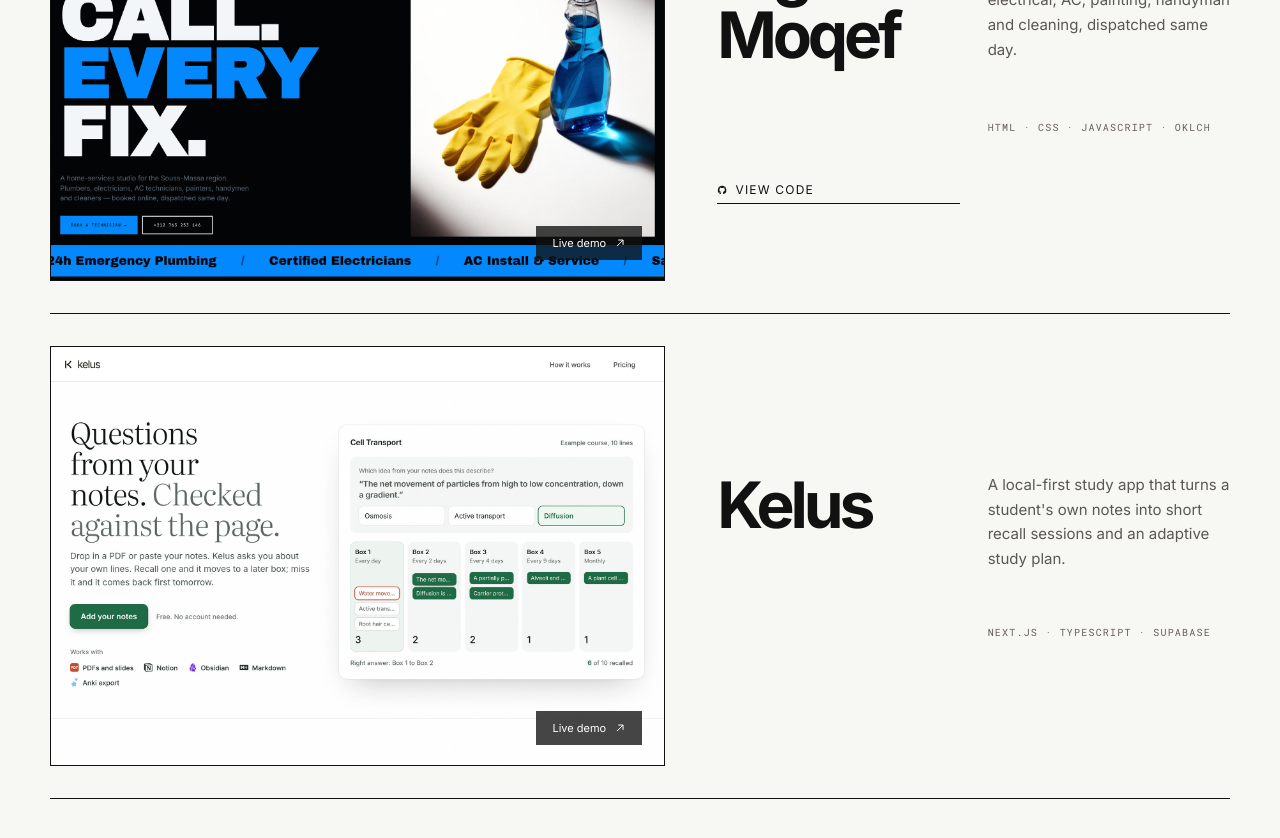
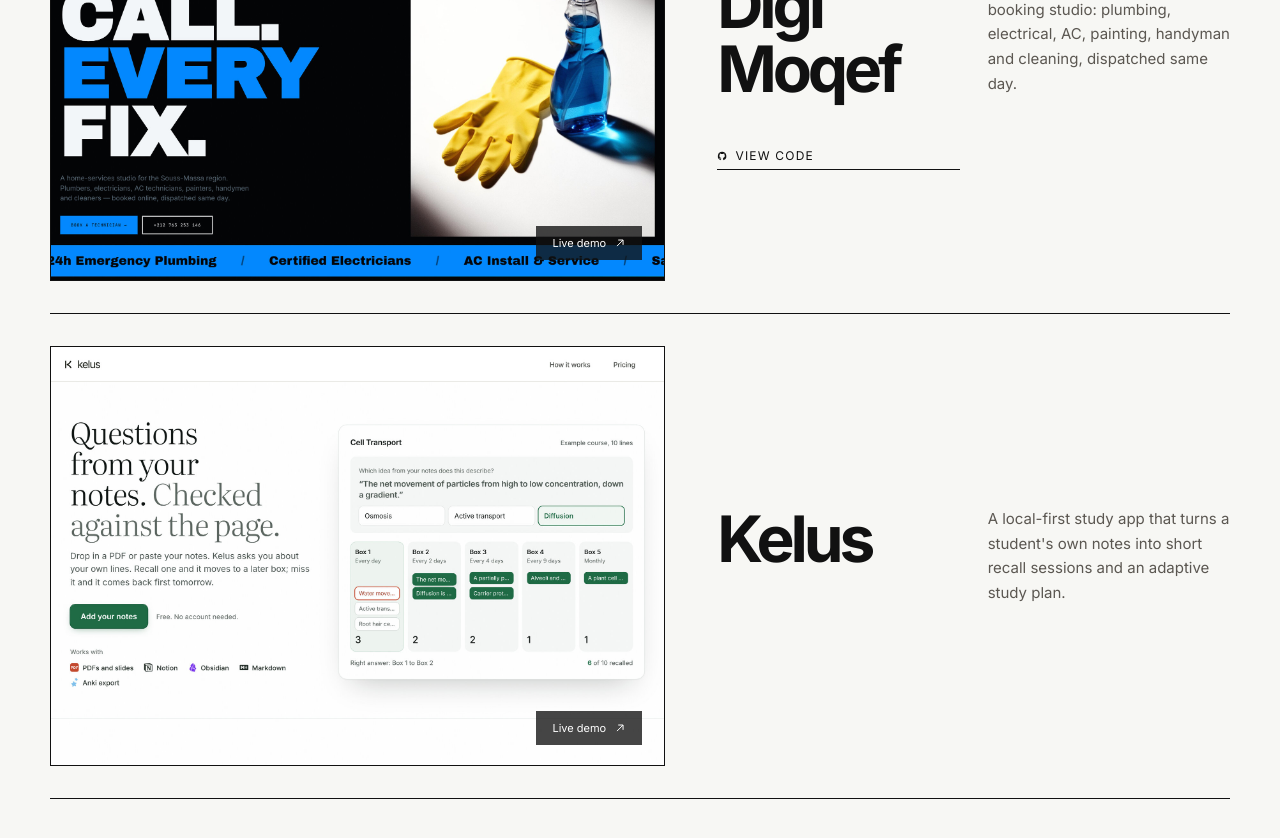
Before and after one commit to YSF2004/portfolio, a Next.js app: page / in a window 1280 px wide. Shown: the part 1520-2358 px from the top of the page. Built offline with nearby package versions, Linux system fonts and the light colour scheme.

Commit message:
Remove tech stack lines from project cards
Co-Authored-By: Claude Opus 5.5 <noreply@anthropic.com>
Claude-Session: https://claude.ai/code/session_01JceNc7R4ZjjKorkiABkiC9

```diff
--- a/app/globals.css
+++ b/app/globals.css
@@ -60,11 +60,9 @@ h1 em, .about h2 em { color: #d62a1e; font-style: normal; font-weight: inherit;
 .view-project { position: relative; z-index: 1; position: absolute; right: 22px; bottom: 20px; font-size: 11px; display: flex; gap: 8px; align-items: center; color: #fff; background: rgba(17,17,17,.78); padding: 9px 16px; transition: gap .25s ease, background .25s ease; }
 .project-visual:hover .view-project, .project-visual:focus-visible .view-project { gap: 14px; background: #d62a1e; }
 .project-copy { display: grid; grid-template-columns: 1fr 1fr; gap: 28px; align-items: start; }
-.meta { color: #675f56; font-size: 10px; text-transform: uppercase; letter-spacing: .12em; }
 .project-copy h2 { font-size: clamp(40px, 5vw, 70px); font-weight: 700; letter-spacing: -.065em; line-height: 1; transition: color .25s ease; }
 .project:has(a:hover) .project-copy h2 { color: #d62a1e; }
 .summary { color: #5b5751; line-height: 1.65; font-size: 15px; }
-.meta { grid-column: 2; margin-top: 25px; }
 .project-repo-link { display: inline-flex; align-items: center; gap: 8px; margin-top: 18px; font-size: 12px; text-transform: uppercase; letter-spacing: .1em; border-bottom: 1px solid #111; padding-bottom: 4px; transition: gap .25s ease, opacity .25s ease; }
 .project-repo-link:hover { gap: 14px; opacity: .6; }
 .project-repo-link svg { width: .85em; }
@@ -142,7 +140,6 @@ footer > div.foot-row a:focus-visible { opacity: .6; }
   .project { grid-template-columns: 1fr; gap: 26px; }
   .project-visual { min-height: 300px; }
   .project-copy { grid-template-columns: 1fr; gap: 15px; }
-  .meta { grid-column: 1; margin-top: 0; }
   .about-grid, .connect { grid-template-columns: 1fr; gap: 50px; }
   .about { padding: 75px 0; }
   .connect { padding-block: 65px; }
--- a/components/ProjectRow.tsx
+++ b/components/ProjectRow.tsx
@@ -43,7 +43,6 @@ export function ProjectRow({ project }: { project: Project }) {
       <div className="project-copy">
         <h2>{project.name}</h2>
         <p className="summary">{project.summary}</p>
-        <p className="meta mono">{project.tech.join(" · ")}</p>
         {project.repoUrl && (
           <a
             className="project-repo-link"
--- a/data/projects.ts
+++ b/data/projects.ts
@@ -4,7 +4,6 @@ export type Project = {
   tone: "caffeine" | "moqef" | "kelus";
   summary: string;
   image: string;
-  tech: string[];
   demoUrl: string | null;
   repoUrl: string | null;
   repoLabel: string;
@@ -18,7 +17,6 @@ export const projects: Project[] = [
     summary:
       "My first HTML and CSS project, built two years ago: a warm, multi-page site for a specialty coffee space — home, about, history, gallery, products and contact — built around a cream-and-espresso palette.",
     image: "/projects/caffeine-hd.jpg",
-    tech: ["HTML", "CSS", "JavaScript"],
     demoUrl: "https://caffeine-site.vercel.app",
     repoUrl: "https://github.com/YSF2004/caffeine",
     repoLabel: "View code",
@@ -30,7 +28,6 @@ export const projects: Project[] = [
     summary:
       "A bold, editorial home-services booking studio: plumbing, electrical, AC, painting, handyman and cleaning, dispatched same day.",
     image: "/projects/digimoqef-site.jpg",
-    tech: ["HTML", "CSS", "JavaScript", "oklch"],
     demoUrl: "https://digimoqef-site.vercel.app",
     repoUrl: "https://github.com/youssef-2420/digi2",
     repoLabel: "View code",
@@ -42,7 +39,6 @@ export const projects: Project[] = [
     summary:
       "A local-first study app that turns a student's own notes into short recall sessions and an adaptive study plan.",
     image: "/projects/kelus-site.jpg",
-    tech: ["Next.js", "TypeScript", "Supabase"],
     demoUrl: "https://kelus.me",
     repoUrl: null,
     repoLabel: "Private repo",
```
